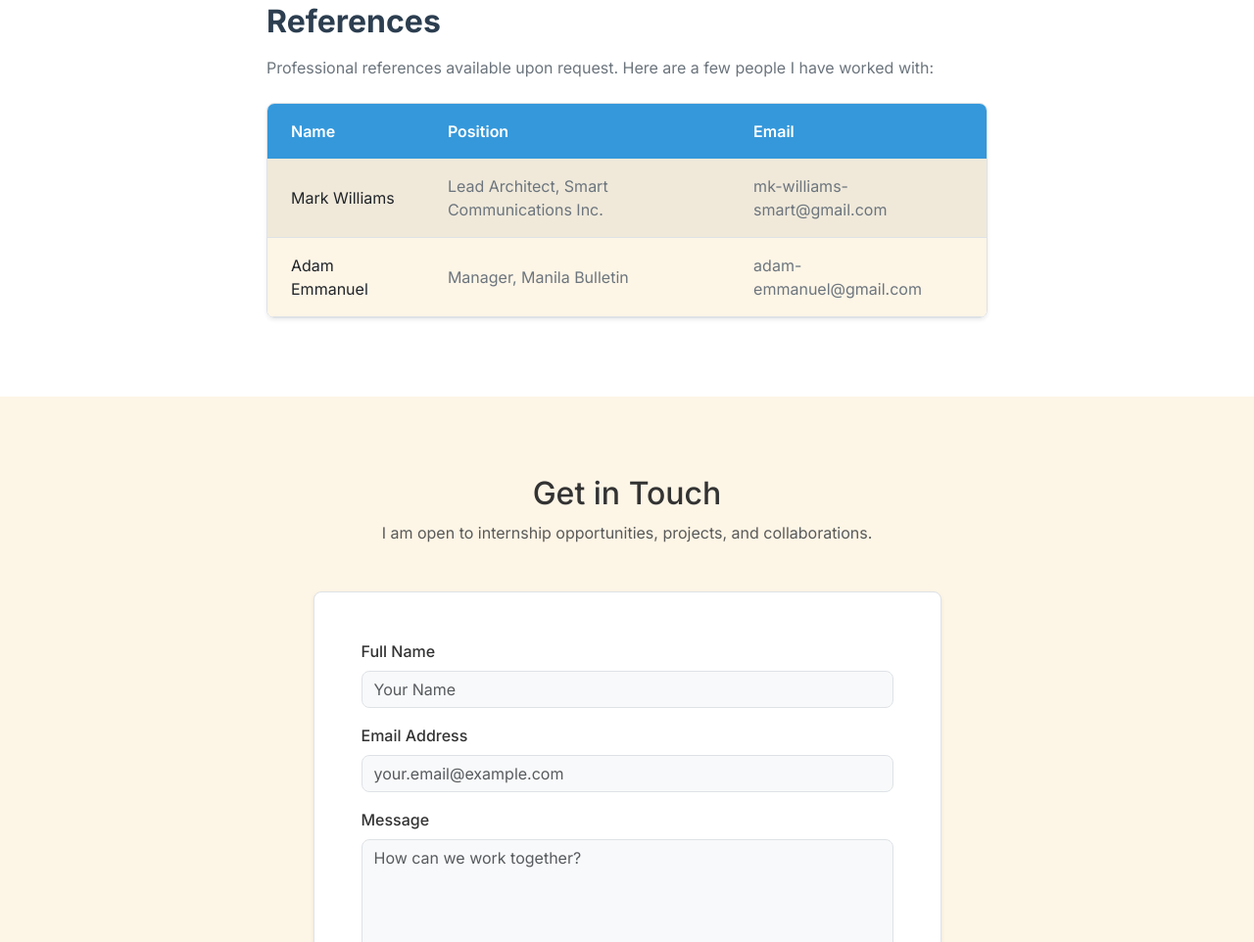
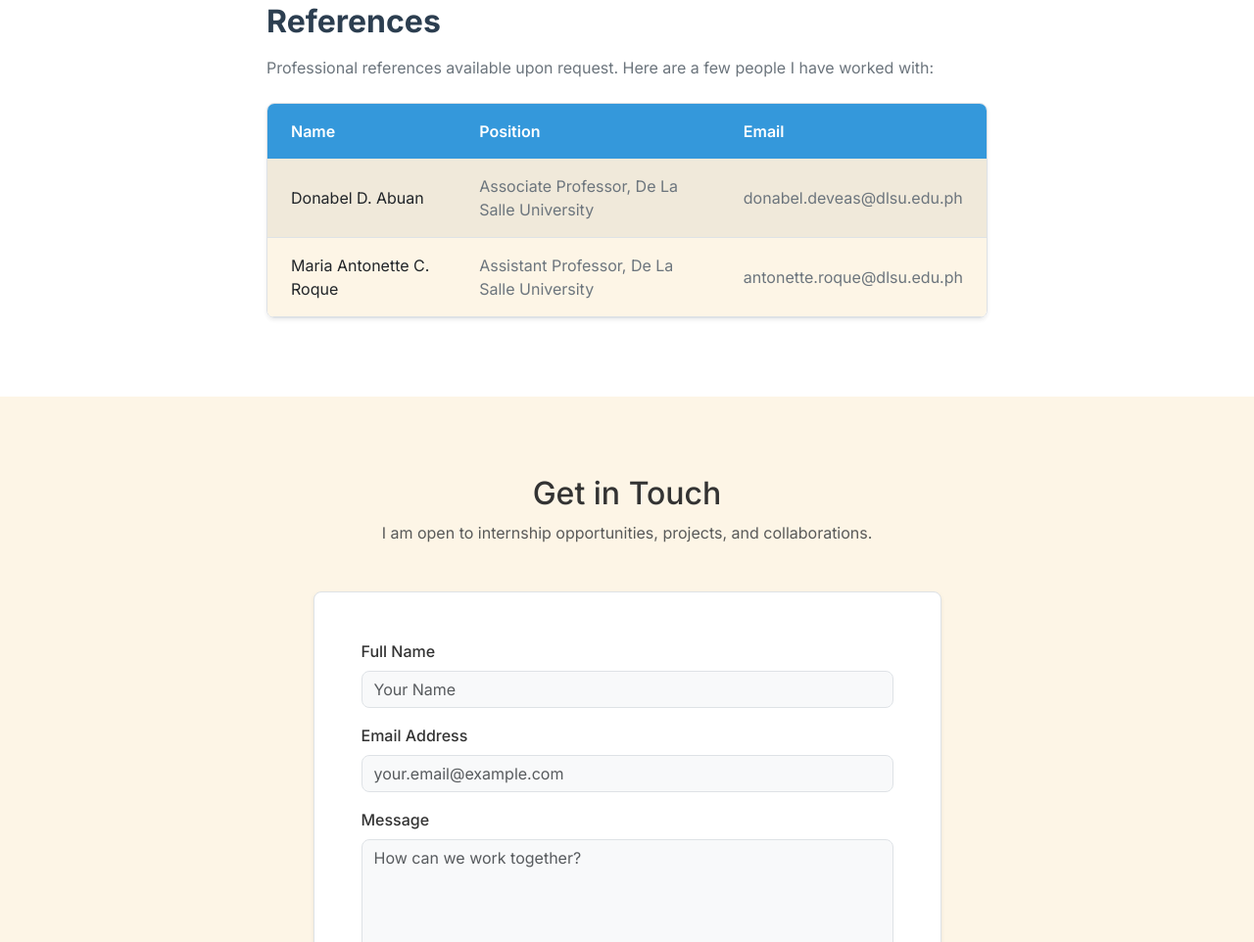
Before and after one commit to aebt/my-website-bootstrap-techico, a plain HTML site: page index.html in a window 1280 px wide. Shown: the part 2481-3443 px from the top of the page at 98% size. Drawn offline with nearby package versions, Linux system fonts and the light colour scheme.

Commit message:
updated references

```diff
--- a/index.html
+++ b/index.html
@@ -185,14 +185,14 @@
 
                 <tbody class="border-top-0">
                   <tr>
-                    <td class="py-3 px-4 text-dark">Mark Williams</td>
-                    <td class="py-3 px-4 text-secondary">Lead Architect, Smart Communications Inc.</td>
-                    <td class="py-3 px-4"><a href="mailto:mk-williams-smart@gmail.com" class="text-decoration-none text-secondary">mk-williams-smart@gmail.com</a></td>
+                    <td class="py-3 px-4 text-dark">Donabel D. Abuan</td>
+                    <td class="py-3 px-4 text-secondary">Associate Professor, De La Salle University</td>
+                    <td class="py-3 px-4"><a href="mailto:donabel.deveas@dlsu.edu.ph" class="text-decoration-none text-secondary">donabel.deveas@dlsu.edu.ph</a></td>
                   </tr>
                   <tr>
-                    <td class="py-3 px-4 text-dark">Adam Emmanuel</td>
-                    <td class="py-3 px-4 text-secondary">Manager, Manila Bulletin</td>
-                    <td class="py-3 px-4"><a href="mailto:adam-emmanuel@gmail.com" class="text-decoration-none text-secondary">adam-emmanuel@gmail.com</a></td>
+                    <td class="py-3 px-4 text-dark">Maria Antonette C. Roque</td>
+                    <td class="py-3 px-4 text-secondary">Assistant Professor, De La Salle University</td>
+                    <td class="py-3 px-4"><a href="mailto:antonette.roque@dlsu.edu.ph" class="text-decoration-none text-secondary">antonette.roque@dlsu.edu.ph</a></td>
                   </tr>
                 </tbody>
 
```
